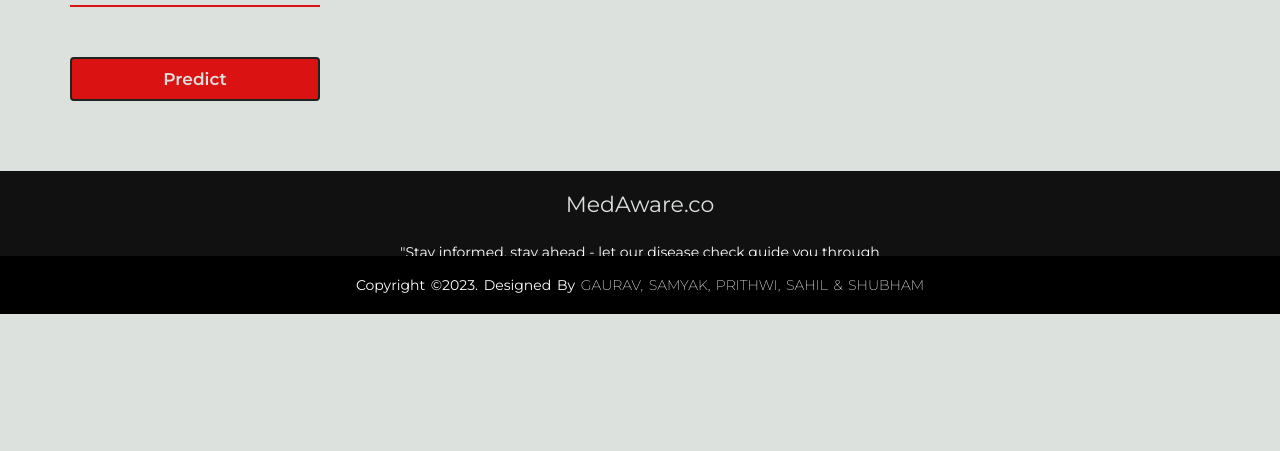
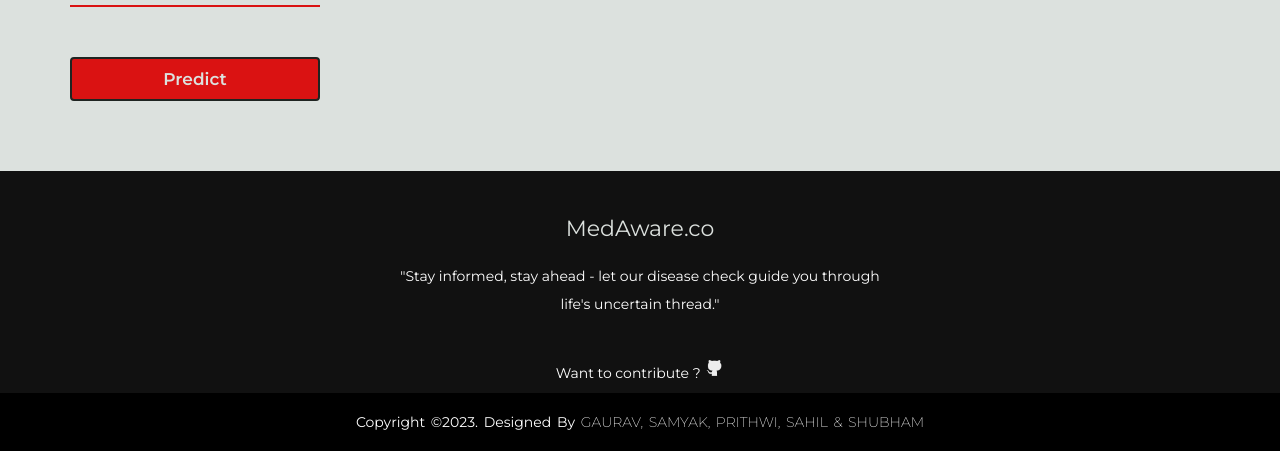
Before and after one commit to Gaurav07076/MedAware, a Flask app: page /heart_disease in a window 1280 px wide. Shown: the part 1534-1985 px from the top of the page. Before the commit the page ends 1848 px from the top, so only its background shows below. Run offline with Flask 3, Linux system fonts and the light colour scheme; parts of the project's set-up code (start-up, migrations or seed data) failed here and were passed over.

Commit message:
heart page footer
footer of heart page finalised coppy to rest footers TO DO

```diff
--- a/static/css/heart.css
+++ b/static/css/heart.css
@@ -19,7 +19,6 @@
 }
 body{
     background-color: var(--bg-light);
-    height: 190vh;
     display: flex;
     flex-direction: column;
 }
@@ -291,14 +290,24 @@
     flex-direction: column;
     justify-content: flex-start;
 }
+.footer-content{
+    display:flex;
+    align-items:center;
+    justify-content: center;
+
+    flex-direction: column;
+    text-align: center;
+}
 footer{
+    display:flex;
+    align-items:center;
+    justify-content: center;
     position: relative;
     margin-top: 70px;
     background:#111;
-    height:400px;
+    height:280px;
     width:100vw;
     font-family: "";
-    padding-top:20px;
     color:#fff;
 
 }
@@ -310,13 +319,7 @@
     padding: 20px 0;
     text-align: center;
 }
-.footer-content{
-    display:flex;
-    align-items:center;
-    justify-content: center;
-    flex-direction: column;
-    text-align: center;
-}
+
 
 
 .footer-content h3{
@@ -333,7 +336,10 @@
     font-size:14px;
 
 }
-
+.github{
+    width:20px;
+    height: 20px;
+}
 .socials{
     list-style: none;
     display: flex;
--- a/templates/ASD.html
+++ b/templates/ASD.html
@@ -172,8 +172,6 @@
           href=https://github.com/VaishaliRajpal28>SAHIL &</a></span> <span><a
           href=https://github.com/VaishaliRajpal28>SHUBHAM</a></span></p>
   </div>
-
-
 </footer>
 <script type="text/javascript">
   window.addEventListener("scroll", function () {
--- a/templates/heart.html
+++ b/templates/heart.html
@@ -242,7 +242,11 @@
     <div class="footer-content">
         <h3>MedAware.co</h3>
         <p>"Stay informed, stay ahead - let our disease check guide you through life's uncertain thread."</p>
-     </div>
+        <p>
+          Want to contribute ?
+          <img class="github" src="{{url_for('static',filename='../static/resources/github-4.png')}}">
+        </p>
+    </div>
     <div class="footer-bottom">
       <p>copyright &copy;2023. designed by <span><a href="https://github.com/Gaurav07076">Gaurav, </a></span><span><a href="https://github.com/samyak269"> Samyak, </a></span><span><a href=https://github.com/VaishaliRajpal28>PRITHWI, </a ></span><span><a href=https://github.com/VaishaliRajpal28>SAHIL &</a ></span> <span><a href=https://github.com/VaishaliRajpal28>SHUBHAM</a ></span></p>
     </div>
```
Also changed, not shown: static/css/ASD.css (+5 -6 lines), static/resources/github-4.png (added).
